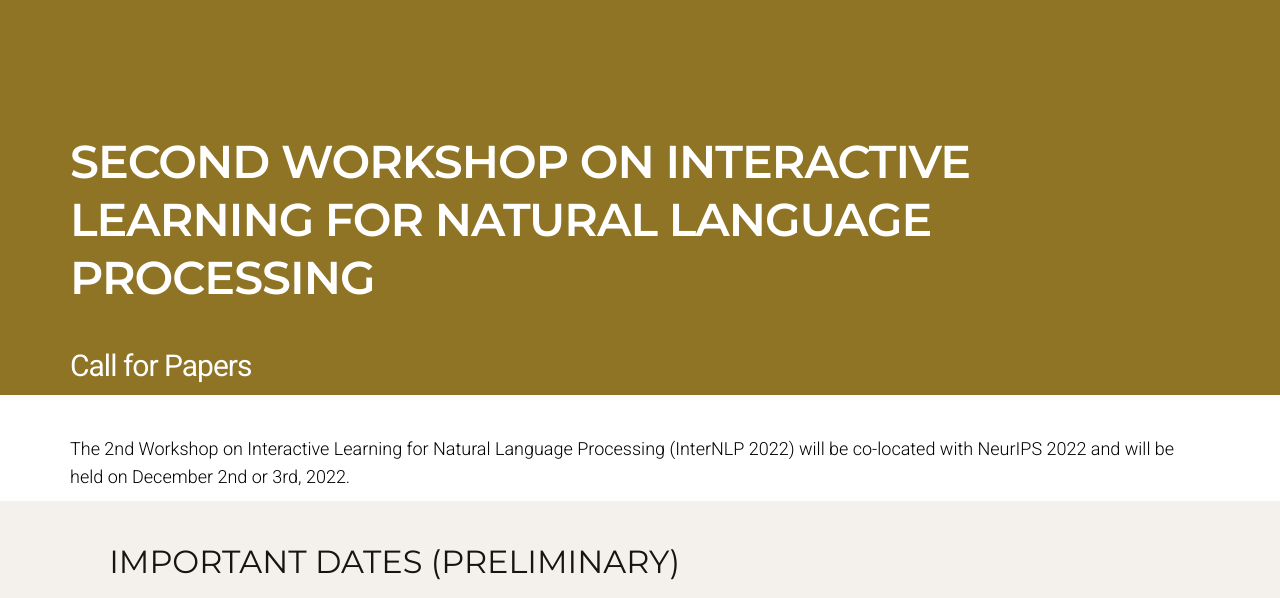
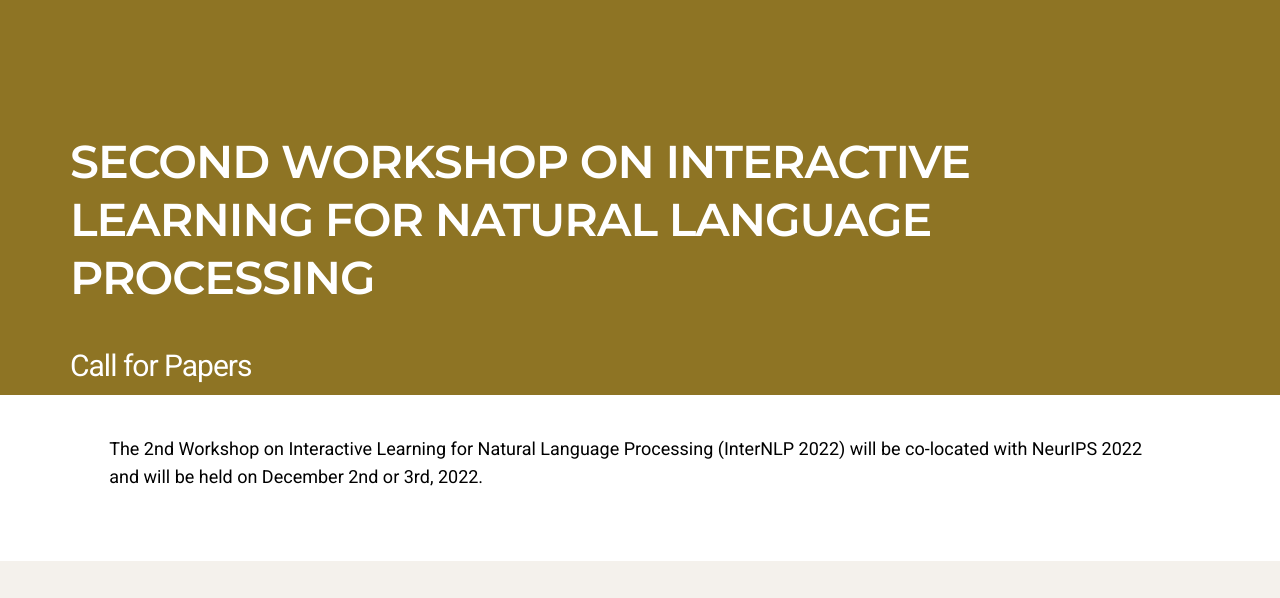
Before and after one commit to internlp/internlp.github.io, a plain HTML site: page cfp.html in a window 1280 px wide. Shown: the part 136-734 px from the top of the page. Drawn offline with Linux system fonts and the light colour scheme.

Commit message:
add gitignore and fix alignment

```diff
--- a/cfp.html
+++ b/cfp.html
@@ -59,11 +59,17 @@
         </div>
     </div>
     <div class="space-small bg-white">
-        <div class="container">
-        <p class="hero-text">The 2nd Workshop on Interactive Learning for Natural Language Processing (InterNLP 2022) will be co-located with NeurIPS 2022 and will be held on December 2nd or 3rd, 2022.</p>
+        <div class="row">
+            <div class="col-md-offset-1 col-md-10">
+                <div class="mb60 text-left section-title">
+                    <p class="hero-text"><b>The 2nd Workshop on Interactive Learning for Natural Language Processing
+                        (InterNLP 2022) will be co-located with NeurIPS 2022 and will be held on December 2nd or 3rd, 2022.</b></p>
+                </div>
+            </div>
         </div>
     </div>
     <div class="space-small bg-default">
+        <div class="container">
             <div class="row">
                 <div class="col-md-offset-1 col-md-10">
                     <div class="mb60 text-left section-title">
@@ -80,6 +86,7 @@
                             </ul>
                             </br> All deadlines are 11.59 pm UTC-12 (anywhere on Earth)
                         </p>
+                    </div>
                 </div>
             </div>
         </div>
```
Also changed, not shown: program_committee.html (+2 -2 lines), 1 other file. Lines whose indentation alone changed are shown as unchanged.
